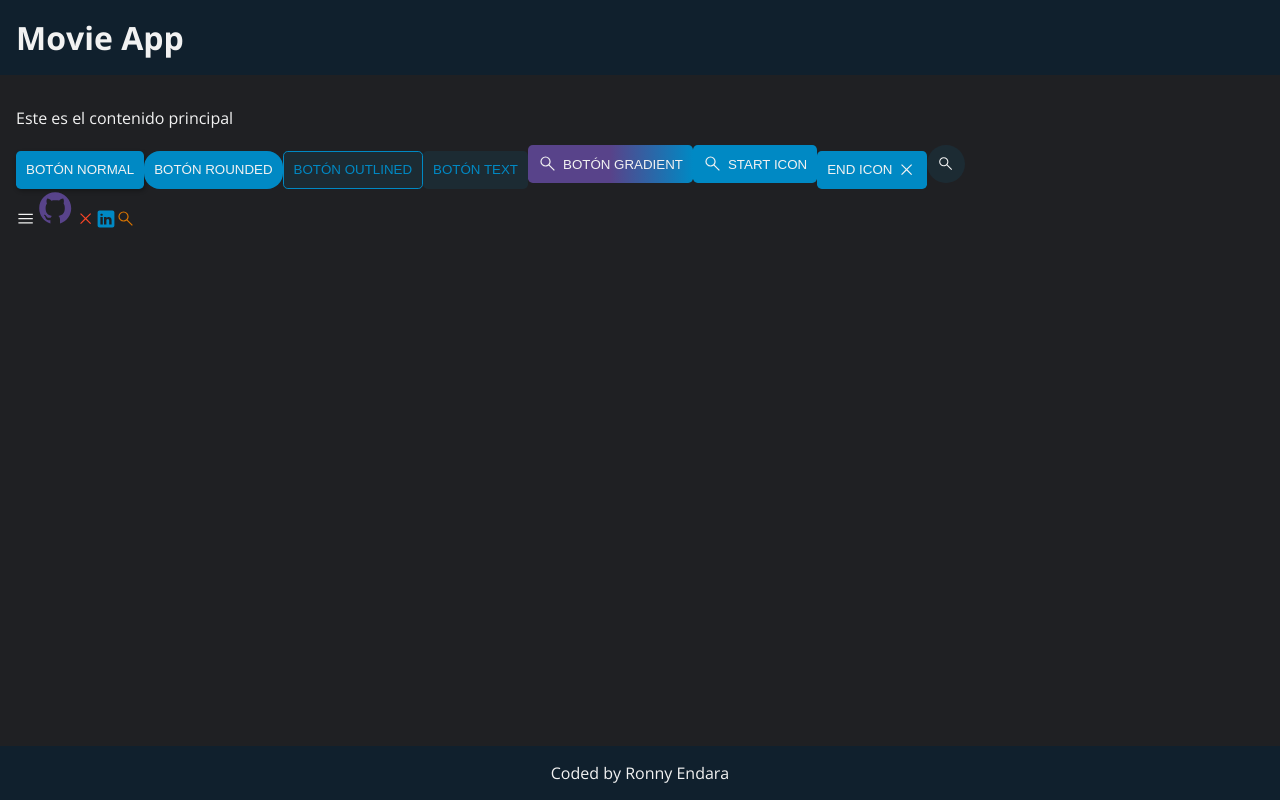
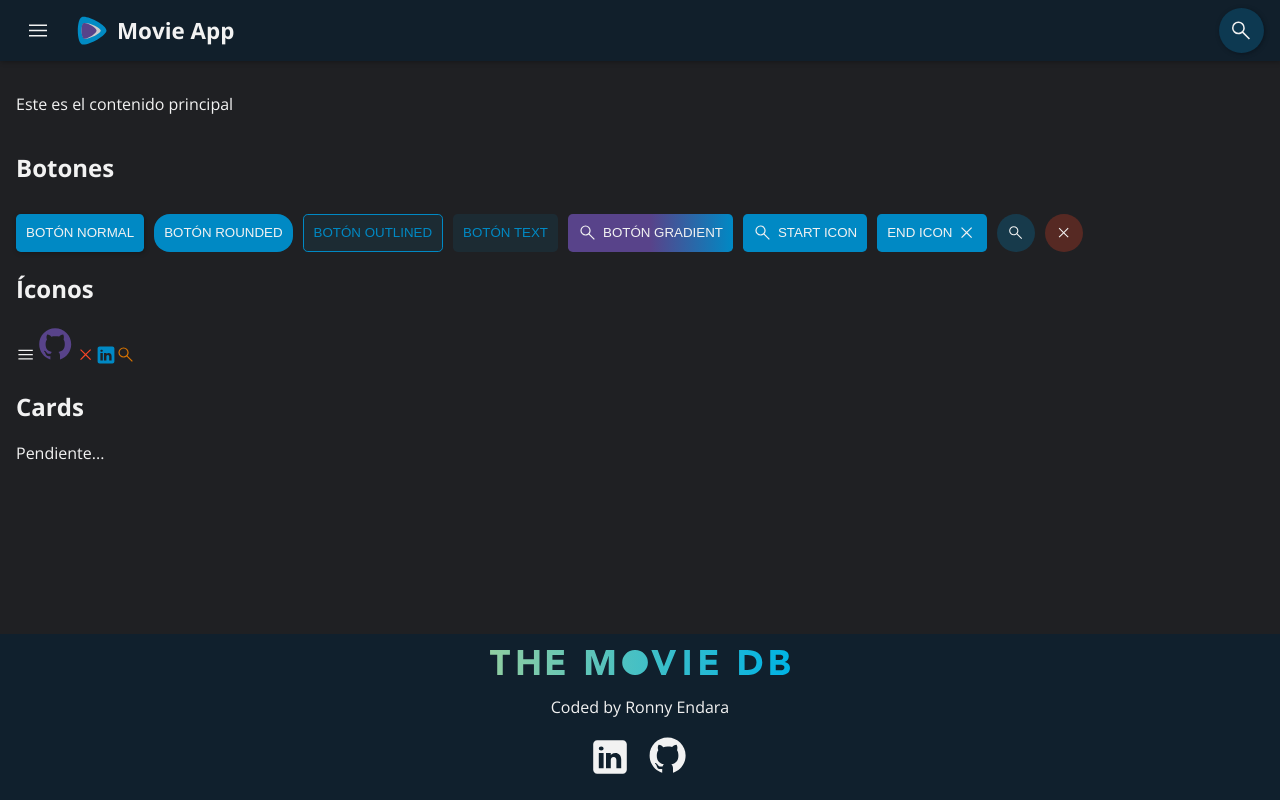
Before and after one commit to rojaence/movie-app, a React (Vite) app: page / in a window 1280 px wide. Built offline with nearby package versions, Linux system fonts and the light colour scheme.

Commit message:
UPDATE AppHeader and AppFooter styles

```diff
--- a/src/App.jsx
+++ b/src/App.jsx
@@ -11,6 +11,8 @@ function App() {
       <AppHeader />
       <main className="main">
         <p>Este es el contenido principal</p>
+        <div style={{ display: 'flex', gap: '10px', flexWrap: 'wrap' }}>
+          <h2>Botones</h2>
           <Button text="Botón normal" className="elevation-1" />
           <Button text="Botón rounded" variant="rounded" />
           <Button text="Botón outlined" variant="outlined" />
@@ -23,7 +25,14 @@ function App() {
           <Button text="Start icon" startIcon={<Icon name="search" />} />
           <Button text="End icon" endIcon={<Icon name="close" />} />
           <Button variant="icon" startIcon={<Icon name="search" />} />
+          <Button
+            variant="icon"
+            color="error"
+            startIcon={<Icon name="close" />}
+          />
+        </div>
         <div>
+          <h2>Íconos</h2>
           <Icon name="menu" />
           <Icon
             name="github"
@@ -35,6 +44,10 @@ function App() {
           <Icon name="linkedin" color="primary" />
           <Icon name="search" color="warning" />
         </div>
+        <div>
+          <h2>Cards</h2>
+          Pendiente...
+        </div>
       </main>
       <AppFooter />
     </div>
--- a/src/App.scss
+++ b/src/App.scss
@@ -16,15 +16,33 @@ body {
 .app-header,
 .app-footer {
   background-color: var(--secondary-color);
-  padding: 1rem;
 }
 
 .app-header {
   position: sticky;
+  background-color: rgba(var(--secondary-color-value), 0.9);
+  backdrop-filter: blur(15px);
   top: 0;
+  padding: 0.5rem 1rem;
   z-index: 100;
+  display: grid;
+  grid-template-columns: auto 1fr auto;
+  gap: 1rem;
+  align-items: center;
+  .menu-button {
+    &:hover {
+      background-color: rgba(255, 255, 255, 0.05) !important;
+    }
+    &:active {
+      background-color: rgba(255, 255, 255, 0.1) !important;
+    }
+    &:focus-visible {
+      outline: none;
+    }
+  }
   .app-title {
     margin: 0;
+    font-size: 1.4rem;
   }
 }
 
@@ -35,4 +53,55 @@ body {
 .app-footer {
   margin-top: auto;
   text-align: center;
+  padding: 1rem;
+  display: flex;
+  flex-direction: column;
+  align-items: center;
+  gap: 1rem;
+  .api-attribution {
+    &__image {
+      width: 300px;
+    }
+  }
+  .author {
+    &__name {
+      margin-top: 0;
+    }
+    &__social {
+      display: flex;
+      gap: 1rem;
+      align-items: center;
+      justify-content: center;
+    }
+    &__link {
+      path {
+        transition: fill 0.2s;
+      }
+      &:hover {
+        path {
+          fill: var(--primary-color);
+        }
+      }
+    }
+  }
 }
+
+.app-logo {
+  width: 30px;
+}
+
+.app-bar-title {
+  display: flex;
+  text-decoration: none;
+  color: var(--text-color);
+  gap: 10px;
+  justify-self: flex-start;
+  transition: filter 0.2s;
+  &:hover {
+    filter: brightness(1.1);
+  }
+}
+
+h2 {
+  flex-basis: 100%;
+}
--- a/src/components/Button.jsx
+++ b/src/components/Button.jsx
@@ -22,6 +22,11 @@ function Button({
     .join(' ')
     .trim();
   const variantClasses = ['text', 'outlined', 'icon'];
+  const variantClassesAlpha = {
+    text: '0.1',
+    outlined: '0.1',
+    icon: '0.25'
+  };
   const buttonStyle = {
     color: variantClasses.includes(variant)
       ? `var(--${color}-color)`
@@ -29,7 +34,7 @@ function Button({
     borderColor: variant === 'outlined' ? `var(--${color}-color)` : 'none',
     backgroundColor: !variantClasses.includes(variant)
       ? `var(--${color}-color)`
-      : `rgba(var(--${color}-color-value), 0.1)`,
+      : `rgba(var(--${color}-color-value), ${variantClassesAlpha[variant]})`,
     ...style
   };
   return (
--- a/src/containers/AppFooter.jsx
+++ b/src/containers/AppFooter.jsx
@@ -1,7 +1,46 @@
 import React from 'react';
+import Icon from '@/components/icons/Icon';
 
 function AppFooter() {
-  return <footer className="app-footer">Coded by Ronny Endara</footer>;
+  return (
+    <footer className="app-footer">
+      <a
+        href="https://www.themoviedb.org/"
+        className="api-attribution"
+        target="_blank"
+        rel="noreferrer"
+      >
+        <img
+          src="themoviedb.svg"
+          alt="API Attribution"
+          className="api-attribution__image"
+        />
+      </a>
+      <div className="author">
+        <p className="author__name">Coded by Ronny Endara</p>
+        <div className="author__social">
+          <a
+            href="https://www.linkedin.com/in/ronny-endara"
+            target="_blank"
+            rel="noreferrer"
+            className="author__link"
+            title="LinkedIn"
+          >
+            <Icon name="linkedin" size={40} className="author__icon" />
+          </a>
+          <a
+            href="https://www.github.com/rojaence"
+            target="_blank"
+            rel="noreferrer"
+            className="author__link"
+            title="Github repo"
+          >
+            <Icon name="github" size={45} className="author__icon" />
+          </a>
+        </div>
+      </div>
+    </footer>
+  );
 }
 
 export default AppFooter;
--- a/src/containers/AppHeader.jsx
+++ b/src/containers/AppHeader.jsx
@@ -1,9 +1,33 @@
 import React from 'react';
+import Button from '@/components/Button';
+import Icon from '@/components/icons/Icon';
 
 function AppHeader() {
   return (
-    <header className="app-header">
-      <h1 className="app-title">Movie App</h1>
+    <header className="app-header elevation-1">
+      <Button
+        variant="icon"
+        startIcon={<Icon name="menu" size={30} />}
+        style={{
+          height: '45px',
+          width: '45px',
+          backgroundColor: 'transparent'
+        }}
+        className="menu-button"
+      />
+      <a className="app-bar-title" href="/">
+        <img src="movieapp.svg" alt="Logo" className="app-logo" />
+        <h1 className="app-title">Movie App</h1>
+      </a>
+      <Button
+        variant="icon"
+        startIcon={<Icon name="search" size={30} />}
+        style={{
+          height: '45px',
+          width: '45px'
+        }}
+        className="elevation-1"
+      />
     </header>
   );
 }
--- a/src/index.scss
+++ b/src/index.scss
@@ -17,6 +17,11 @@
   --success-color-value: 12, 196, 118;
   --info-color-value: 88, 67, 138;
   --accent-color-value: 196, 188, 22;
+  --primary-gradient: linear-gradient(
+    to right,
+    var(--info-color) 50%,
+    var(--primary-color)
+  );
   font-family: 'Open Sans', sans-serif;
   font-size: 16px;
 }
@@ -35,6 +40,6 @@
 
 @for $i from 1 through 5 {
   .elevation-#{$i} {
-    box-shadow: #{$i}px #{$i + 1}px #{$i * 4}px rgba(0, 0, 0, 0.3);
+    box-shadow: 1px 1px #{$i * 5}px rgba(0, 0, 0, 0.3);
   }
 }
--- a/src/styles/button.scss
+++ b/src/styles/button.scss
@@ -36,7 +36,8 @@
     border-style: solid;
   }
   &--outlined,
-  &--text {
+  &--text,
+  &--icon {
     &:hover {
       filter: brightness(1.2);
     }
@@ -46,10 +47,6 @@
   }
   &--gradient {
     background-color: transparent;
-    background-image: linear-gradient(
-      to right,
-      var(--info-color) 50%,
-      var(--primary-color)
-    );
+    background-image: var(--primary-gradient);
   }
 }
```
Also changed, not shown: public/themoviedb.svg (renamed from src/assets/themoviedb.svg). Lines whose indentation alone changed are shown as unchanged.
